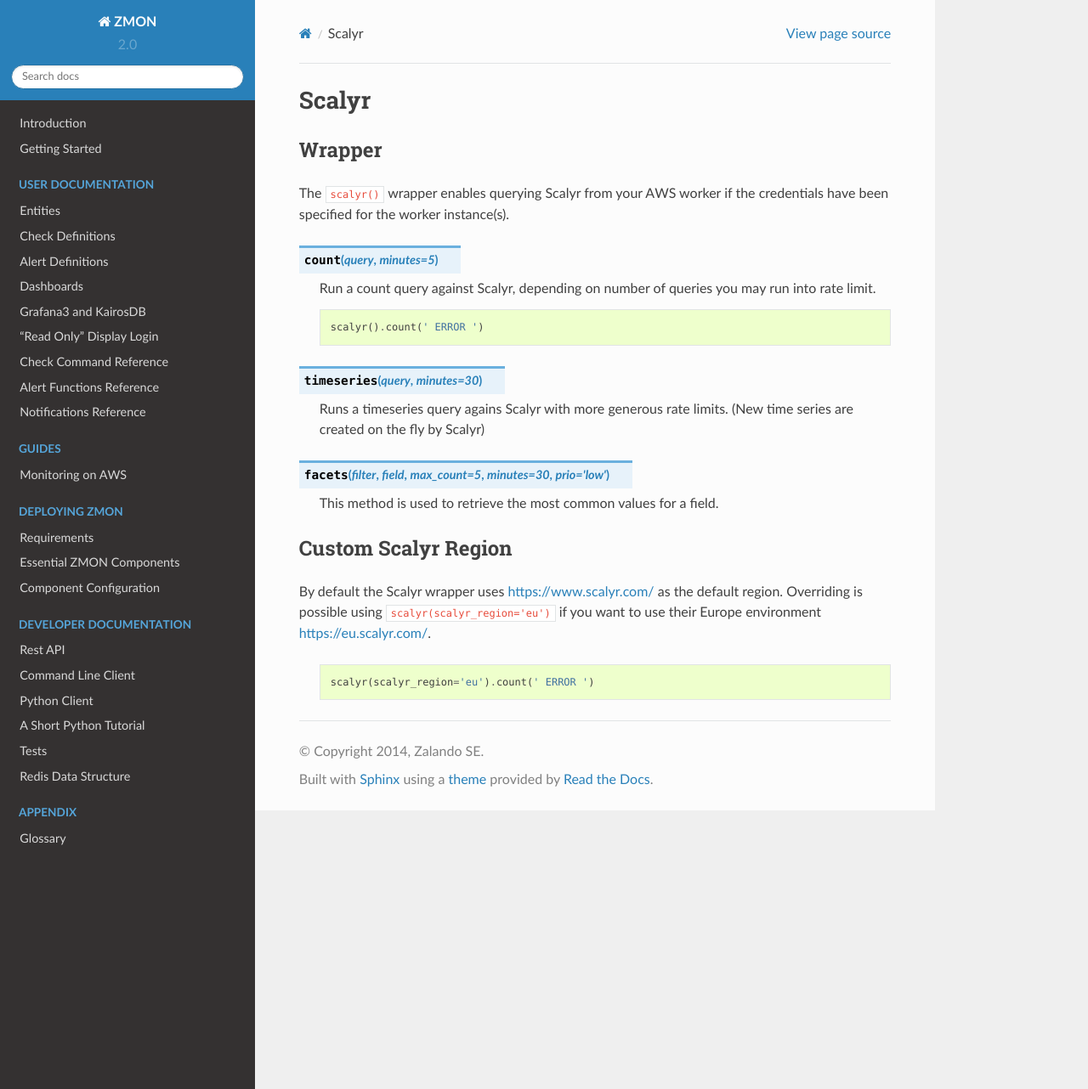
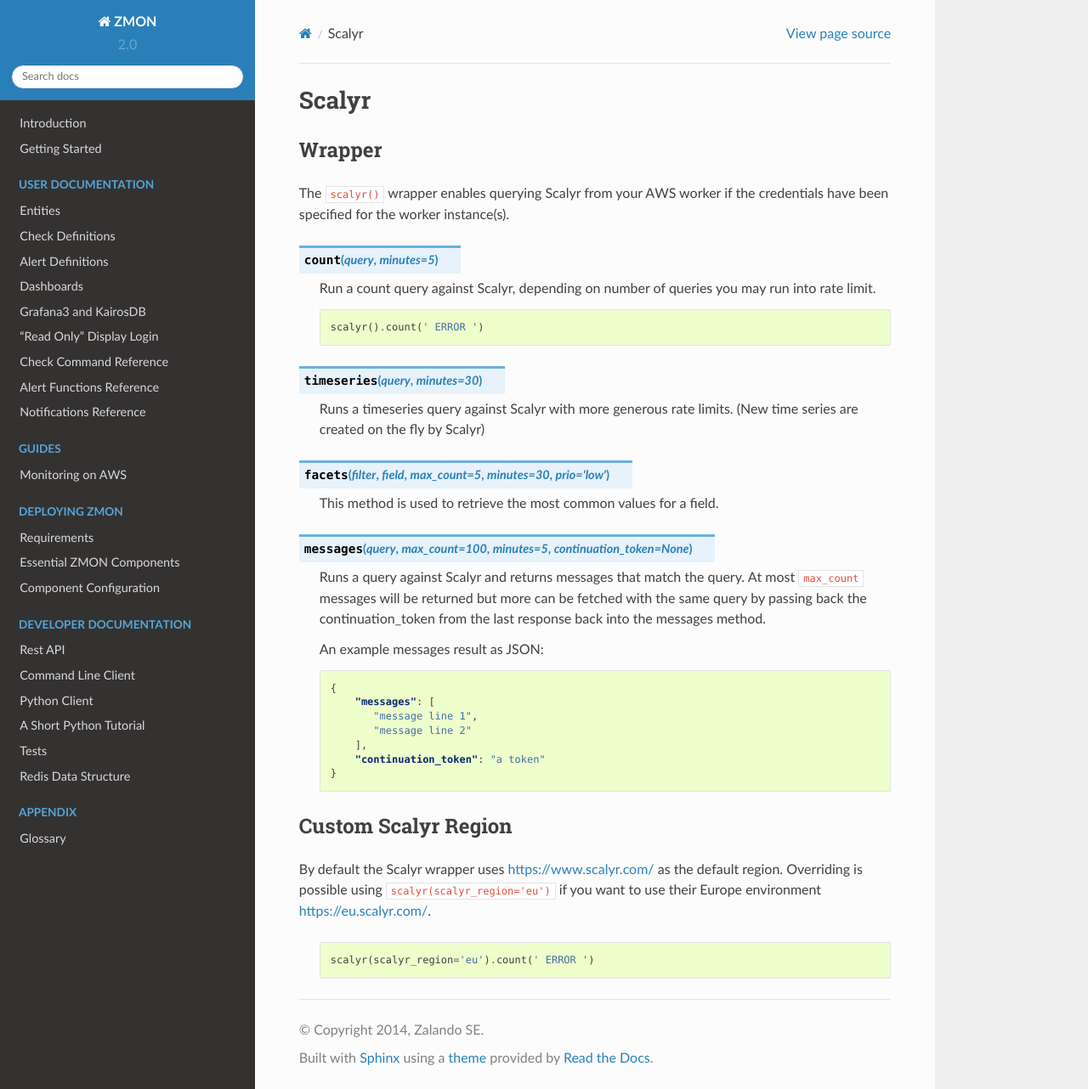
Before and after one commit to zalando-zmon/zmon-docs, a Sphinx documentation site: the page built from docs/user/check-ref/scalyr_wrapper.rst, in a window 1280 px wide and 1282 px high. Shown: the whole window at 85% size. Built offline with Sphinx 7.4.7 and the Read the Docs theme 2.0.0, drawn with Linux system fonts in a browser that asks for light colours.

Commit message:
Document scalyr message fetching

```diff
--- a/docs/user/check-ref/scalyr_wrapper.rst
+++ b/docs/user/check-ref/scalyr_wrapper.rst
@@ -19,12 +19,32 @@
 
 .. py:method:: timeseries(query, minutes=30)
 
-    Runs a timeseries query agains Scalyr with more generous rate limits. (New time series are created on the fly by Scalyr)
+    Runs a timeseries query against Scalyr with more generous rate limits. (New time series are created on the fly by Scalyr)
 
 
 .. py:method:: facets(filter, field, max_count=5, minutes=30, prio='low')
 
     This method is used to retrieve the most common values for a field.
+
+
+.. py:method:: messages(query, max_count=100, minutes=5, continuation_token=None)
+
+    Runs a query against Scalyr and returns messages that match the query. At most ``max_count`` messages will be returned
+    but more can be fetched with the same query by passing back the continuation_token from the last response back into the
+    messages method.
+
+    An example messages result as JSON:
+
+    .. code-block:: json
+
+        {
+            "messages": [
+               "message line 1",
+               "message line 2"
+            ],
+            "continuation_token": "a token"
+        }
+
 
 Custom Scalyr Region
 ^^^^^^^^^^^^^^^^^^^^
```
